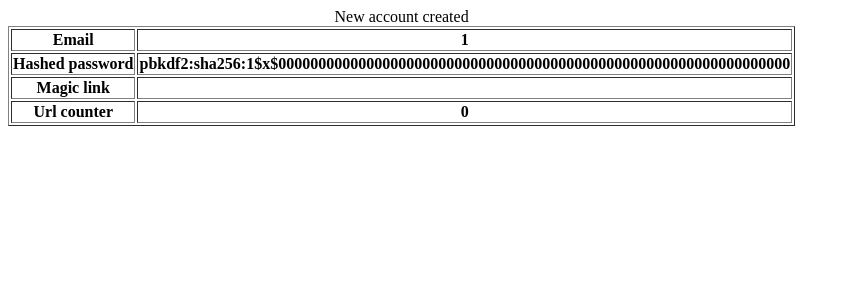
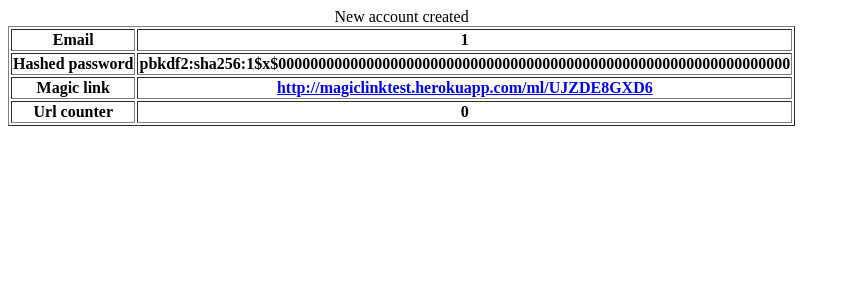
Before and after one commit to xalik111/MagicLink, a Flask app: page /index/1 in a window 1280 px wide. Shown: the top 300 px of the page, without its empty margins (0-850 px from the left). Run offline with Flask 2, Linux system fonts and the light colour scheme; data comes from the database, SQL or seed files in the repository; lists and menus that the app fills with data are empty.

Commit message:
6 commit

```diff
--- a/server/templates/index.html
+++ b/server/templates/index.html
@@ -21,9 +21,7 @@
             </tr>
             <tr>
                 <th>Magic link</th>
-                <th>
-                    <link rel="alternate" type="application/rss+xml" title="http://magiclinktest.herokuapp.com/ml/{{magiclink}}" href="http://magiclinktest.herokuapp.com/ml/{{magiclink}}">
-                </th>
+                <th><a href="http://magiclinktest.herokuapp.com/ml/{{magiclink}}">http://magiclinktest.herokuapp.com/ml/{{magiclink}}</a></th>
             </tr>
             <tr>
                 <th>Url counter</th>
```
